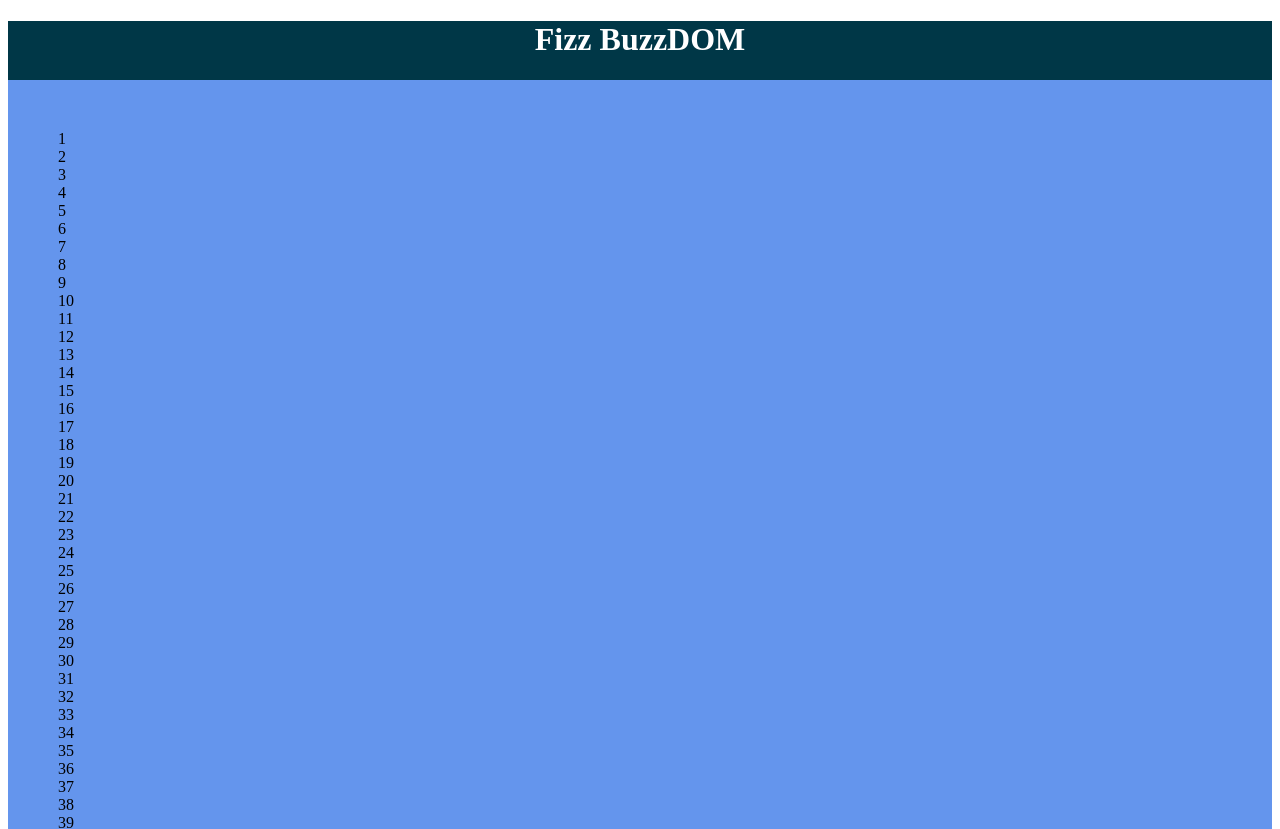
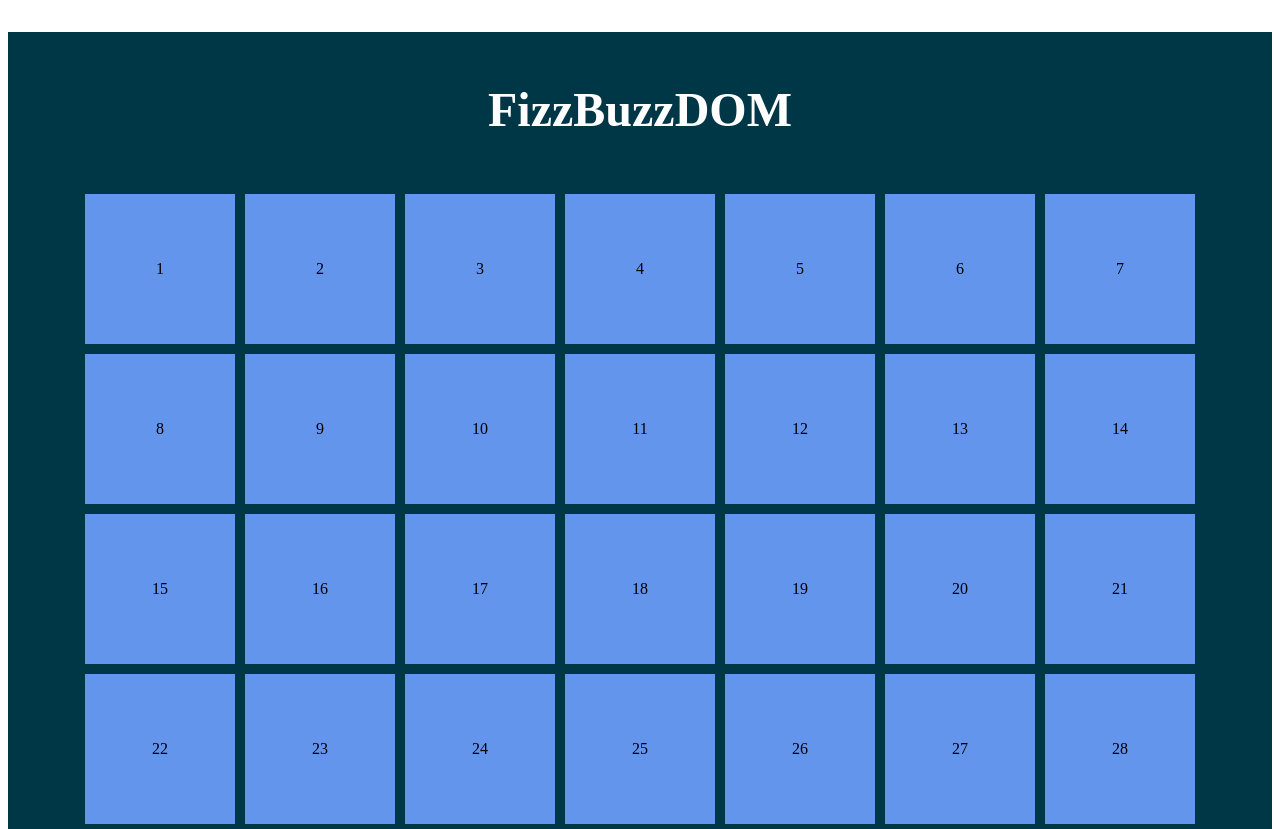
Before and after one commit to Difelice-e/js-fizzbuzzdom, a plain HTML site: page index.html in a window 1280 px wide. Shown: the top 829 px of the page. Drawn offline with Linux system fonts and the light colour scheme.

Commit message:
creata griglia

```diff
--- a/app.js
+++ b/app.js
@@ -4,7 +4,7 @@ console.log(container)
 for (let i = 1; i < 101; i++) {
     const squareWrapper = document.createElement("div");
     container.append(squareWrapper);
-    container.classList.add("number_wrapper")
+    squareWrapper.classList.add("number_wrapper")
     squareWrapper.append(i)
 
     console.log(i)
--- a/index.html
+++ b/index.html
@@ -9,7 +9,7 @@
 </head>
 <body>
     <main>
-        <h1 id="title">Fizz BuzzDOM</h1>
+        <h1 id="title">FizzBuzzDOM</h1>
 
         <section id="main_container"></section>
     </main>
--- a/style.css
+++ b/style.css
@@ -5,10 +5,24 @@ main {
 #title {
     color: white;
     text-align: center;
+    padding-top: 50px;
+    font-size: 3rem;
+}
+
+#main_container {
+    max-width: 1110px;
+    margin: 0 auto;
+    padding: 25px 0;
+    display: flex;
+    flex-wrap: wrap;
+    gap: 10px;
 }
 
 .number_wrapper {
     aspect-ratio: 1/1;
-    padding: 50px;
     background-color: cornflowerblue;
+    width: 150px;
+    display: flex;
+    justify-content: center;
+    align-items: center;
 }
```
